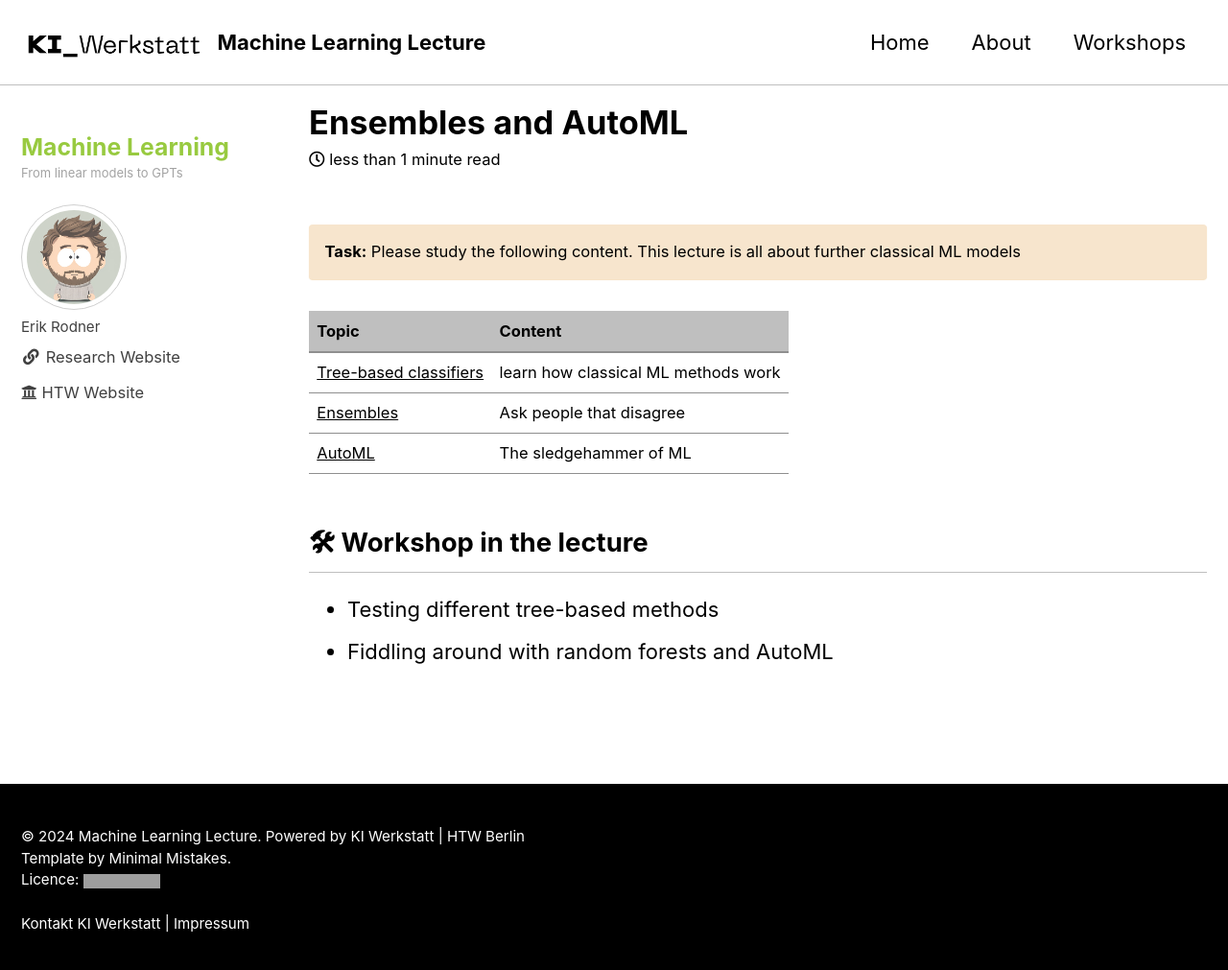
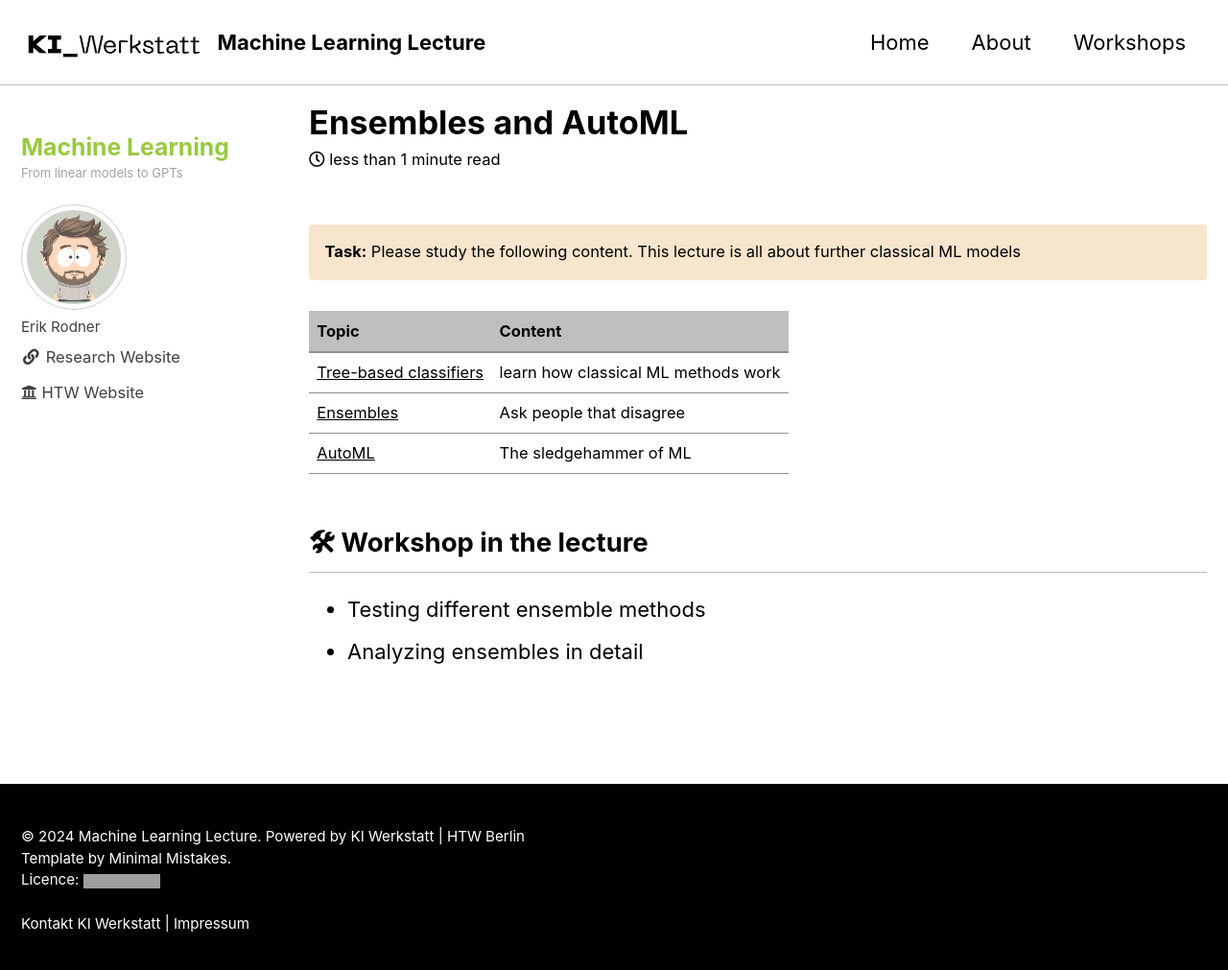
Before and after one commit to HTW-Berlin-KI-Werkstatt/ml-lecture, a Jekyll site: the page built from lectures/04/04.md, in a window 1280 px wide and 1051 px high. Shown: the top 1011 px of the window at 96% size. Built offline with Jekyll 4.4.1, drawn with Linux system fonts in a browser that asks for light colours; cached includes are drawn as plain includes; grey boxes are pictures that could not be loaded.

Commit message:
Extending the workshop lecture description

```diff
--- a/lectures/04/04.md
+++ b/lectures/04/04.md
@@ -17,5 +17,5 @@ classes: wide
 
 ## 🛠 Workshop in the lecture
 
-* Testing different tree-based methods
-* Fiddling around with random forests and AutoML
+* Testing different ensemble methods
+* Analyzing ensembles in detail
```
Also changed, not shown: lectures/03/03.md (+2 -1 lines), lectures/05/05.md (+1 -1 lines).
